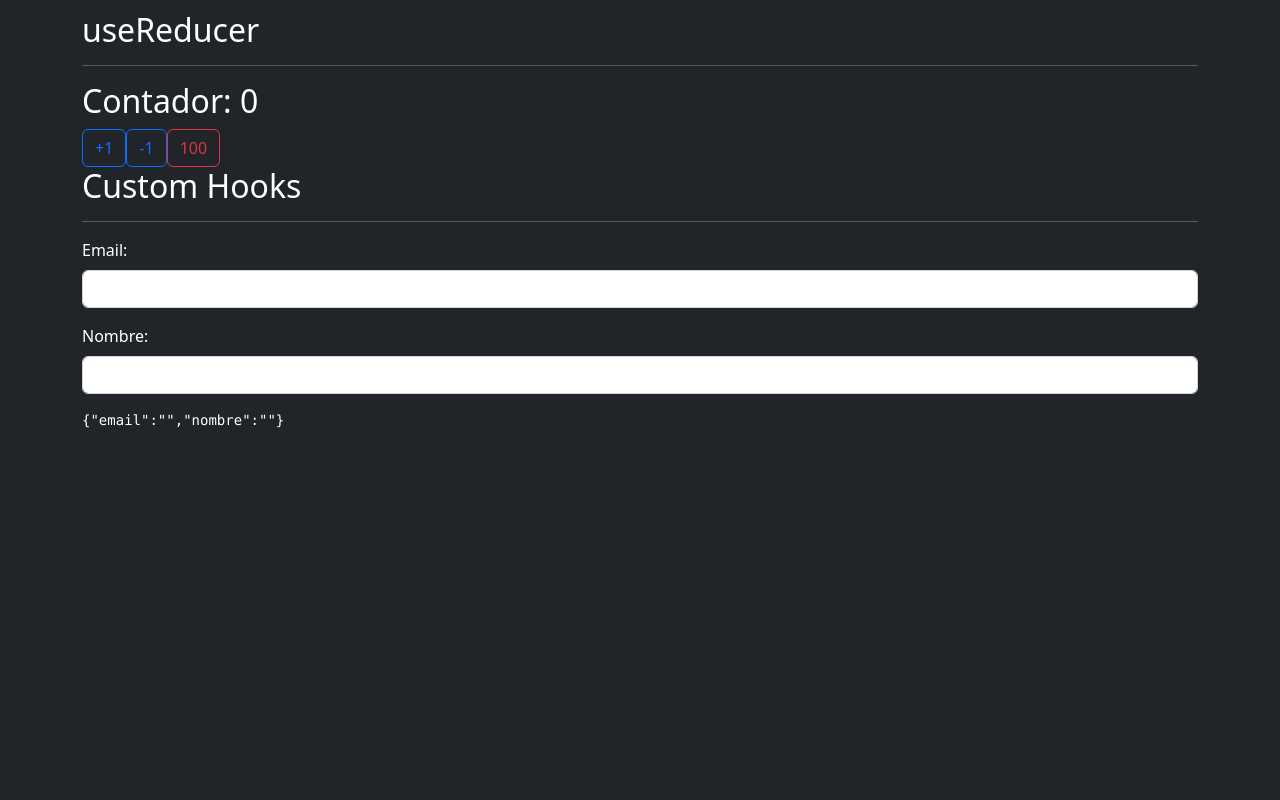
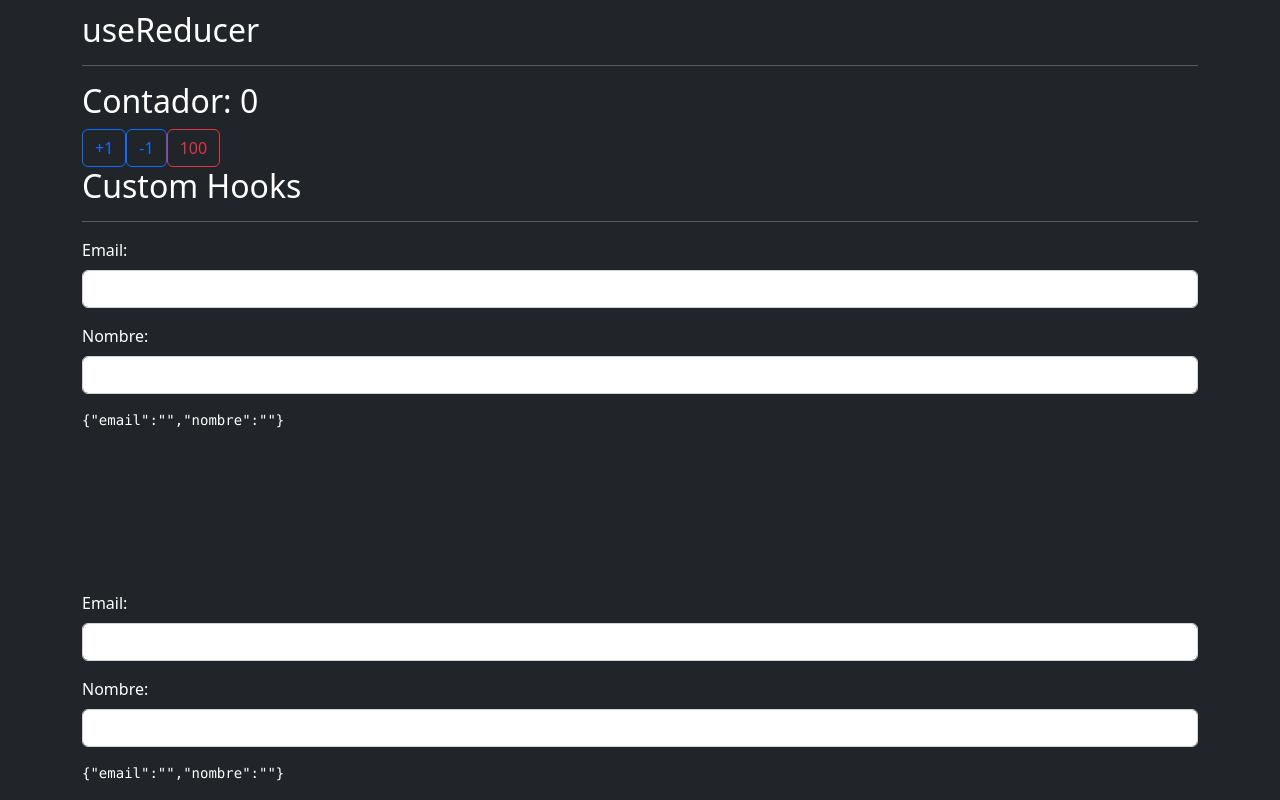
Before and after one commit to Toxcastel/mi-app-ts, a React (Create React App) app: page / in a window 1280 px wide. Shown: the part 620-1420 px from the top of the page. Before the commit the page ends 1211 px from the top, so only its background shows below. Built offline with nearby package versions, Linux system fonts and the light colour scheme.

Commit message:
custom hooks: useForm

```diff
--- a/src/App.tsx
+++ b/src/App.tsx
@@ -1,6 +1,7 @@
 import { ContadorReducer } from "./components/ContadorReducer";
 import Counter from "./components/Counter";
 import { Formulario } from "./components/Formulario";
+import { FormularioCustomHook } from "./components/FormularioCustomHook";
 import { TimerPadre } from "./components/TimerPadre";
 import Usuario from "./components/Usuario";
 
@@ -33,6 +34,7 @@ function App() {
             <br/>
             <br/>
             <br/>
+            <FormularioCustomHook/>
         </>
     );
 }
--- /dev/null
+++ b/src/components/FormularioCustomHook.tsx
@@ -0,0 +1,38 @@
+import { ChangeEvent, useState } from "react";
+import { useForm } from "../hooks/useForm";
+
+export const FormularioCustomHook = () => {
+    // const [formulario, setFormulario] = useState({
+    //     email: "",
+    //     nombre: "",
+    // });
+
+    // /* Los eventos onChange son de tipo "ChangeEvent" en TS y dentro de ellos hay que especificar también el tipo interno. En el caso de los formularios, como lo es en este caso, debemos usar <HTMLInputElement> */
+    // const handleChange = ({ target }: ChangeEvent<HTMLInputElement>) => {
+    //     const { name, value } = target;
+
+    //     /* Es recomendable destructurar el valor actual del formulario al momento de setear un nuevo state, ya que puede tener más variables que las iniciales */
+    //     setFormulario({
+    //         ...formulario,
+    //         [name]: value
+    //     })
+    // };
+
+    const {formulario, handleChange} = useForm({email:'', nombre:''})
+
+    return (
+        <form autoComplete="off">
+            <div className="mb-3">
+                <label className="form-label">Email:</label>
+                <input type="email" className="form-control" name="email" onChange={handleChange} />
+            </div>
+
+            <div className="mb-3">
+                <label className="form-label">Nombre:</label>
+                <input type="text" className="form-control" name="nombre" onChange={handleChange}/>
+            </div>
+
+            <pre>{JSON.stringify(formulario)}</pre>
+        </form>
+    );
+};
--- /dev/null
+++ b/src/hooks/useForm.tsx
@@ -0,0 +1,19 @@
+import { ChangeEvent, useState } from "react";
+
+export const useForm = (initState:any) => {
+    const [formulario, setFormulario] = useState(initState);
+
+    const handleChange = ({ target }: ChangeEvent<HTMLInputElement>) => {
+        const { name, value } = target;
+
+        setFormulario({
+            ...formulario,
+            [name]: value
+        })
+    };
+
+    return {
+        formulario,
+        handleChange
+    }
+}
```
